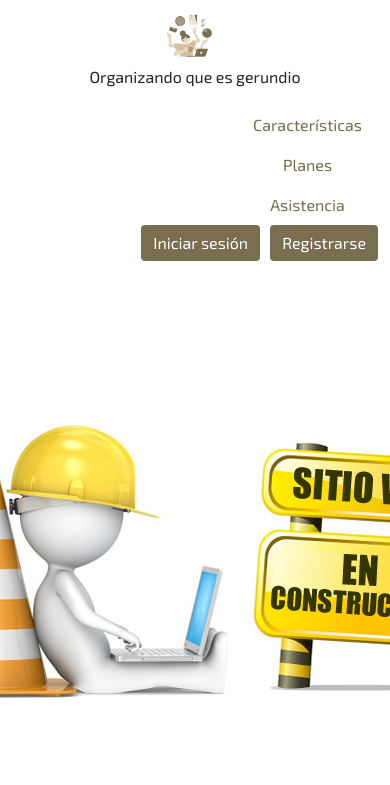
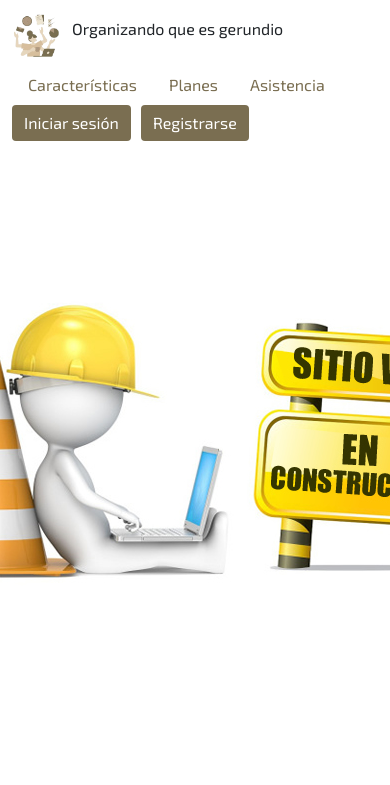
Before and after one commit to begocg/organizando-que-es-gerundio, a React app: page /notfound in a window 390 px wide. Shown: the top 785 px of the page. Built offline with nearby package versions, Linux system fonts and the light colour scheme; no server answers.

Commit message:
header for mobiles v. 3

```diff
--- a/src/front/js/component/navbar/navbar.scss
+++ b/src/front/js/component/navbar/navbar.scss
@@ -1,18 +1,17 @@
 @media (max-width: 768px) {
     .container {
       display: flex;
-      flex-direction: column;
       align-items: center;
       width: 100%;
     }
 
     .d-flex {
-      flex-direction: column !important;
       justify-content: center !important;
 
     }
 
     .ml-auto {
-      margin-left: auto !important;
+      display: flex;
+      justify-content: center;
     }
   }
```
